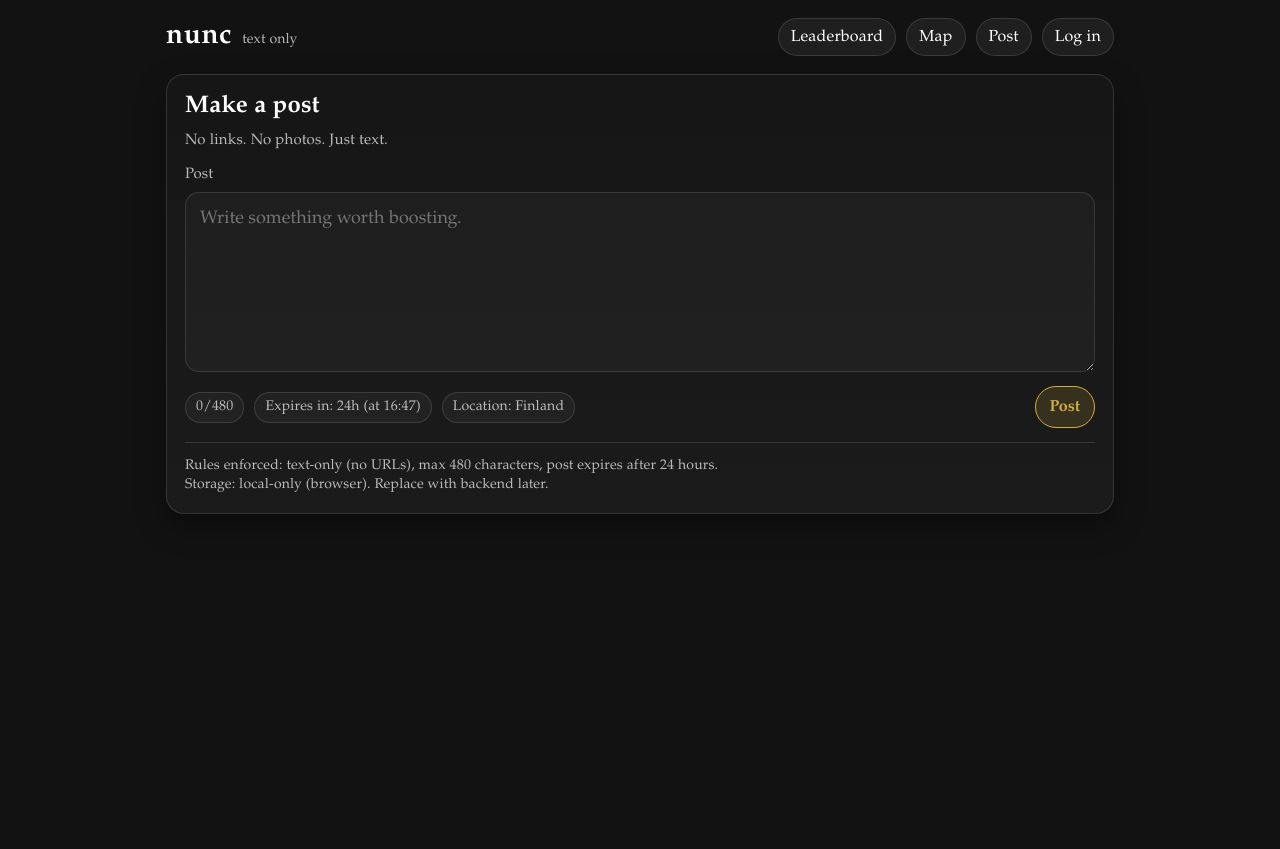
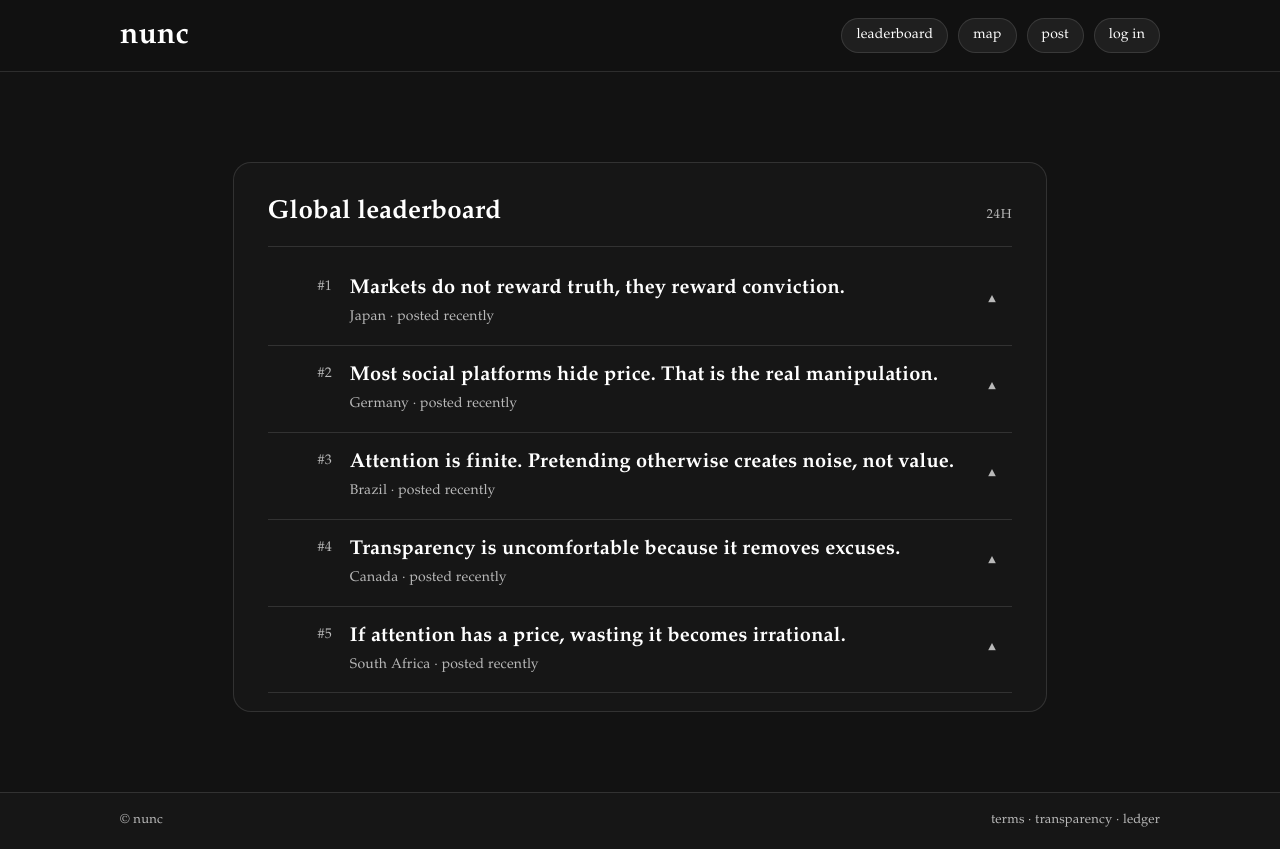
Before and after one commit to nuncnowmarketing-bot/testnunc, a plain HTML site: page post.html in a window 1280 px wide. Before the commit the page ends 800 px from the top, so only its background shows below. Drawn offline with Linux system fonts and the light colour scheme.

Commit message:
Update post.html

```diff
--- a/post.html
+++ b/post.html
@@ -3,7 +3,7 @@
 <head>
   <meta charset="utf-8" />
   <meta name="viewport" content="width=device-width,initial-scale=1" />
-  <title>nunc — Make a post</title>
+  <title>nunc</title>
   <style>
     :root{
       --bg:#121212;
@@ -14,11 +14,6 @@
       --hair:rgba(255,255,255,0.12);
       --pill:rgba(255,255,255,0.06);
       --pillHover:rgba(255,255,255,0.10);
-      --danger:#ff4d4d;
-      --ok:#7CFCB2;
-      --gold:#d4af37;
-      --goldBg:rgba(212,175,55,0.15);
-      --goldHover:rgba(212,175,55,0.25);
     }
 
     *{box-sizing:border-box}
@@ -32,278 +27,239 @@
       letter-spacing:0.2px;
     }
 
-    a{color:inherit; text-decoration:none}
+    a{color:inherit;text-decoration:none}
 
-    .wrap{max-width:980px; margin:0 auto; padding:18px 16px 48px}
+    .wrap{
+      min-height:100%;
+      display:flex;
+      flex-direction:column;
+    }
 
-    /* Top bar */
-    .topbar{display:flex; align-items:center; justify-content:space-between; gap:12px; margin-bottom:18px}
-    .brand{display:flex; align-items:baseline; gap:10px}
-    .logo{font-size:28px; font-weight:700; letter-spacing:0.6px}
-    .tag{font-size:14px; color:var(--muted)}
+    header{
+      position:sticky;
+      top:0;
+      background:rgba(18,18,18,0.94);
+      border-bottom:1px solid var(--hair);
+      z-index:10;
+    }
 
-    .actions{display:flex; gap:10px; flex-wrap:wrap; justify-content:flex-end}
-    .btn{
-      display:inline-flex;
+    .nav{
+      max-width:1080px;
+      margin:0 auto;
+      padding:18px 20px;
+      display:flex;
       align-items:center;
-      gap:8px;
-      padding:10px 12px;
+      justify-content:space-between;
+    }
+
+    .brand{
+      display:flex;
+      align-items:baseline;
+      gap:12px;
+    }
+
+    .logo{
+      font-size:30px;
+      font-weight:600;
+      line-height:1;
+    }
+
+    .nav-actions{
+      display:flex;
+      gap:10px;
+    }
+
+    .pill{
+      padding:8px 14px;
       border:1px solid var(--hair);
+      border-radius:999px;
       background:var(--pill);
-      border-radius:999px;
+      font-size:14px;
+      font-family:inherit;
+      display:inline-block;
+    }
+
+    .pill:hover{background:var(--pillHover)}
+
+    main{
+      flex:1;
+      max-width:1280px;
+      margin:0 auto;
+      padding:48px 20px 80px;
+    }
+
+    .leaderboard{
+      max-width:980px;
+      margin:42px auto 0;
+      padding:34px 34px 18px;
+      background:var(--panel);
+      border:1px solid var(--hair);
+      border-radius:18px;
+    }
+
+    .lb-header{
+      display:flex;
+      justify-content:space-between;
+      align-items:baseline;
+      padding-bottom:18px;
+      border-bottom:1px solid var(--hair);
+      margin-bottom:12px;
+    }
+
+    .lb-header h2{
+      font-size:26px;
+      font-weight:600;
+      margin:0;
+      letter-spacing:0.1px;
+    }
+
+    .region{
+      font-size:13px;
+      color:var(--muted);
+      letter-spacing:0.6px;
+      text-transform:uppercase;
+    }
+
+    .post{
+      display:grid;
+      grid-template-columns:64px 1fr 40px;
+      gap:18px;
+      padding:18px 0;
+      border-bottom:1px solid var(--hair);
+    }
+
+    .boost{
+      display:flex;
+      align-items:center;
+      justify-content:center;
+      font-size:18px;
+      color:var(--muted);
       cursor:pointer;
       user-select:none;
-      font:inherit;
-      line-height:1;
-      transition:background 120ms ease, transform 120ms ease;
-    }
-    .btn:hover{background:var(--pillHover)}
-    .btn.gold{
-      border-color:var(--gold);
-      background:var(--goldBg);
-      color:var(--gold);
-      font-weight:700;
-    }
-    .btn.gold:hover{background:var(--goldHover)}
-    .btn:active{transform:translateY(1px)}
-
-    /* Card */
-    .card{
-      border:1px solid var(--hair);
-      background:linear-gradient(180deg, var(--panel), var(--panel2));
-      border-radius:18px;
-      padding:18px;
-      box-shadow:0 12px 30px rgba(0,0,0,0.35);
     }
 
-    h1{margin:0 0 10px; font-size:24px}
-    .sub{margin:0 0 16px; color:var(--muted); font-size:15px}
-
-    .field{display:flex; flex-direction:column; gap:8px; margin-bottom:14px}
-    label{font-size:15px; color:var(--muted)}
-
-    textarea{
-      width:100%;
-      min-height:180px;
-      resize:vertical;
-      padding:14px;
-      border-radius:14px;
-      border:1px solid var(--hair);
-      background:rgba(255,255,255,0.03);
+    .boost:hover{
       color:var(--text);
-      font:inherit;
-      font-size:18px;
-      line-height:1.35;
-      outline:none;
-    }
-    textarea:focus{border-color:rgba(255,255,255,0.22)}
-
-    .row{display:flex; align-items:center; justify-content:space-between; gap:12px; flex-wrap:wrap}
-    .meta{display:flex; gap:10px; align-items:center; color:var(--muted); font-size:14px}
-    .pill{
-      border:1px solid var(--hair);
-      background:rgba(255,255,255,0.04);
-      padding:6px 10px;
-      border-radius:999px;
     }
 
-    .warn{color:var(--danger)}
-    .ok{color:var(--ok)}
-
-    .primary{
-      border-color:rgba(255,255,255,0.22);
-      background:rgba(255,255,255,0.08);
-      padding:12px 14px;
-      font-weight:700;
+    .rank{
+      font-size:14px;
+      color:var(--muted);
+      text-align:right;
+      padding-top:2px;
     }
 
-    .help{
-      margin-top:14px;
-      padding-top:14px;
-      border-top:1px solid var(--hair);
-      color:var(--muted);
+    .content{
+      display:flex;
+      flex-direction:column;
+      gap:6px;
+    }
+
+    .title{
+      font-size:20px;
+      font-weight:600;
+      line-height:1.25;
+    }
+
+    .meta{
       font-size:14px;
       line-height:1.35;
+      color:var(--muted);
     }
 
-    .toast{
-      position:fixed;
-      left:50%;
-      bottom:18px;
-      transform:translateX(-50%);
-      background:rgba(0,0,0,0.82);
-      border:1px solid var(--hair);
-      color:var(--text);
-      padding:10px 12px;
-      border-radius:12px;
-      max-width:min(760px, calc(100vw - 24px));
-      display:none;
+    footer{
+      border-top:1px solid var(--hair);
+      background:var(--panel);
     }
 
-    @media (max-width:640px){
-      .logo{font-size:24px}
-      textarea{font-size:17px}
+    .foot{
+      max-width:1080px;
+      margin:0 auto;
+      padding:20px;
+      font-size:13px;
+      color:var(--muted);
+      display:flex;
+      justify-content:space-between;
     }
   </style>
 </head>
 <body>
   <div class="wrap">
-    <div class="topbar">
+    <header>
+      <div class="nav">
         <div class="brand">
-        <a class="logo" href="leaderboard.html" aria-label="Home">nunc</a>
-        <span class="tag">text only</span>
+          <div class="logo">nunc</div>
         </div>
-      <div class="actions">
-        <a class="btn" href="leaderboard.html">Leaderboard</a>
-        <a class="btn" href="map.html">Map</a>
-        <a class="btn" href="post.html">Post</a>
-        <a class="btn" href="login.html">Log in</a>
+
+        <div class="nav-actions">
+          <a class="pill" href="index.html">leaderboard</a>
+          <a class="pill" href="map.html">map</a>
+          <a class="pill" href="post.html">post</a>
+          <a class="pill" href="login.html">log in</a>
         </div>
       </div>
+    </header>
 
-    <div class="card">
-      <h1>Make a post</h1>
-      <p class="sub">No links. No photos. Just text.</p>
-
-      <div class="field">
-        <label for="postText">Post</label>
-        <textarea id="postText" maxlength="480" placeholder="Write something worth boosting."></textarea>
+    <main>
+      <section class="leaderboard">
+        <div class="lb-header">
+          <h2>Global leaderboard</h2>
+          <div class="region">24h</div>
         </div>
 
-      <div class="row">
-        <div class="meta">
-          <span class="pill" id="charCount">0/480</span>
-          <span class="pill" id="ttl">Expires in: —</span>
-          <span class="pill" id="country">Location: —</span>
+        <div class="post">
+          <div class="rank">#1</div>
+          <div class="content">
+            <div class="title">Markets do not reward truth, they reward conviction.</div>
+            <div class="meta">Japan · posted recently</div>
           </div>
-        <button class="btn primary gold" id="submitBtn">Post</button>
+          <div class="boost">▲</div>
         </div>
 
-      <div class="help">
-        <div>Rules enforced: text-only (no URLs), max 480 characters, post expires after 24 hours.</div>
-        <div>Storage: local-only (browser). Replace with backend later.</div>
+        <div class="post">
+          <div class="rank">#2</div>
+          <div class="content">
+            <div class="title">Most social platforms hide price. That is the real manipulation.</div>
+            <div class="meta">Germany · posted recently</div>
           </div>
-    </div>
+          <div class="boost">▲</div>
         </div>
 
-  <div class="toast" id="toast"></div>
+        <div class="post">
+          <div class="rank">#3</div>
+          <div class="content">
+            <div class="title">Attention is finite. Pretending otherwise creates noise, not value.</div>
+            <div class="meta">Brazil · posted recently</div>
+          </div>
+          <div class="boost">▲</div>
+        </div>
 
-  <script>
-    (function(){
-      const KEY = 'nunc_posts_v1';
-      const MAX = 480;
-      const ONE_DAY_MS = 24*60*60*1000;
+        <div class="post">
+          <div class="rank">#4</div>
+          <div class="content">
+            <div class="title">Transparency is uncomfortable because it removes excuses.</div>
+            <div class="meta">Canada · posted recently</div>
+          </div>
+          <div class="boost">▲</div>
+        </div>
 
-      const countries = [
-        'Ireland','France','Spain','Portugal','Germany','Italy','Netherlands','Belgium','Sweden','Norway',
-        'Denmark','Finland','Poland','Czechia','Austria','Switzerland','Greece','Turkey','Morocco','Tunisia',
-        'Egypt','Nigeria','Ghana','Kenya','South Africa','UAE','India','Japan','South Korea','Singapore',
-        'Australia','New Zealand','Canada','USA','Mexico','Brazil','Argentina','Chile'
-      ];
+        <div class="post">
+          <div class="rank">#5</div>
+          <div class="content">
+            <div class="title">If attention has a price, wasting it becomes irrational.</div>
+            <div class="meta">South Africa · posted recently</div>
+          </div>
+          <div class="boost">▲</div>
+        </div>
+      </section>
+    </main>
 
-      const elText = document.getElementById('postText');
-      const elCount = document.getElementById('charCount');
-      const elTTL = document.getElementById('ttl');
-      const elCountry = document.getElementById('country');
-      const elToast = document.getElementById('toast');
-      const elSubmit = document.getElementById('submitBtn');
-
-      const pageCountry = countries[Math.floor(Math.random()*countries.length)];
-      elCountry.textContent = 'Location: ' + pageCountry;
-
-      function now(){ return Date.now(); }
-
-      function toast(msg){
-        elToast.textContent = msg;
-        elToast.style.display = 'block';
-        clearTimeout(toast._t);
-        toast._t = setTimeout(()=>{ elToast.style.display='none'; }, 1800);
-      }
-
-      function sanitizeText(s){
-        // Trim and collapse excessive whitespace
-        return (s || '').replace(/\s+/g,' ').trim();
-      }
-
-      function hasUrl(s){
-        // Blocks obvious URLs (http(s), www, or bare domains like example.com)
-        return /(https?:\/\/|www\.|\b[a-z0-9-]+\.(com|net|org|io|co|me|app|gg|ai|dev|uk|ie|fr|de|es|it|nl|be|se|no|dk|fi|pl|cz|at|ch|gr|tr|ma|tn|eg|ng|gh|ke|za|ae|in|jp|kr|sg|au|nz|ca|us|mx|br|ar|cl)\b)/i.test(s);
-      }
-
-      function loadPosts(){
-        try{ return JSON.parse(localStorage.getItem(KEY) || '[]'); }
-        catch(e){ return []; }
-      }
-
-      function savePosts(posts){
-        localStorage.setItem(KEY, JSON.stringify(posts));
-      }
-
-      function prune(posts){
-        const t = now();
-        return posts.filter(p => (t - p.createdAt) < ONE_DAY_MS);
-      }
-
-      function updateCounter(){
-        const len = (elText.value || '').length;
-        elCount.textContent = len + '/' + MAX;
-        if(len > MAX-40) elCount.classList.add('warn'); else elCount.classList.remove('warn');
-      }
-
-      function updateTTL(){
-        // The TTL pill is for the next post (if posted now)
-        const exp = new Date(now() + ONE_DAY_MS);
-        const hh = String(exp.getHours()).padStart(2,'0');
-        const mm = String(exp.getMinutes()).padStart(2,'0');
-        elTTL.textContent = 'Expires in: 24h (at ' + hh + ':' + mm + ')';
-      }
-
-      function makeId(){
-        return 'p_' + Math.random().toString(36).slice(2) + '_' + Date.now().toString(36);
-      }
-
-      function submit(){
-        const raw = elText.value;
-        const text = sanitizeText(raw);
-
-        if(!text){ toast('Empty post blocked.'); return; }
-        if(hasUrl(text)){ toast('Links are blocked.'); return; }
-        if(text.length > MAX){ toast('Too long.'); return; }
-
-        const post = {
-          id: makeId(),
-          text,
-          country: pageCountry,
-          createdAt: now(),
-          expiresAt: now() + ONE_DAY_MS,
-          boosts: 0
-        };
-
-        const posts = prune(loadPosts());
-        posts.unshift(post);
-        savePosts(posts);
-
-        toast('Posted.');
-        // Go to leaderboard; if you want to stay here, delete next line.
-        setTimeout(()=>{ window.location.href = 'leaderboard.html'; }, 450);
-      }
-
-      // init
-      updateCounter();
-      updateTTL();
-      setInterval(updateTTL, 30*1000);
-
-      elText.addEventListener('input', updateCounter);
-      elSubmit.addEventListener('click', submit);
-
-      // Ctrl/Cmd+Enter posts
-      elText.addEventListener('keydown', (e)=>{
-        if((e.ctrlKey || e.metaKey) && e.key === 'Enter') submit();
-      });
-
-      // Keep localStorage clean
-      savePosts(prune(loadPosts()));
-    })();
-  </script>
+    <footer>
+      <div class="foot">
+        <div>© nunc</div>
+        <div>terms · transparency · ledger</div>
+      </div>
+    </footer>
+  </div>
 </body>
 </html>
```
Lines whose indentation alone changed are shown as unchanged.
